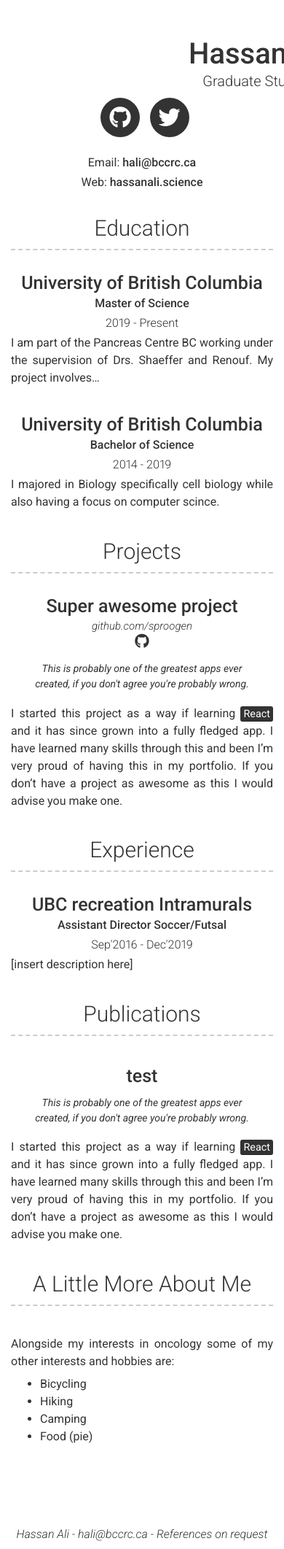
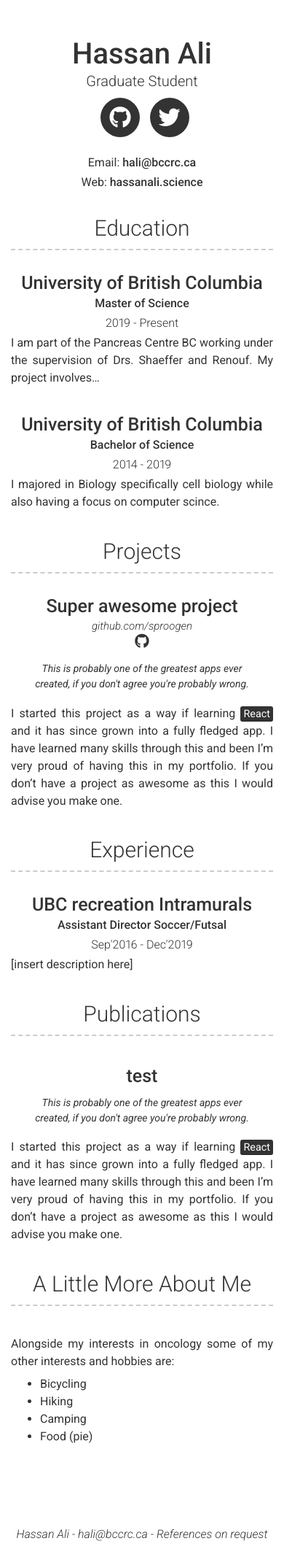
Before and after one commit to hasan-ali/cv, a Jekyll site: the page built from index.md, in a window 390 px wide. Shown: the whole page at 73% size. Built offline with Jekyll 4.4.1, drawn with Linux system fonts in a browser that asks for light colours; nearby versions of some CDN libraries.

Commit message:
revert to default margins

```diff
--- a/_sass/modern-resume-theme.scss
+++ b/_sass/modern-resume-theme.scss
@@ -24,7 +24,6 @@
 
   .header-left {
     margin-top: 0px;
-    margin-left: 160px;
   }
 }
 
```
